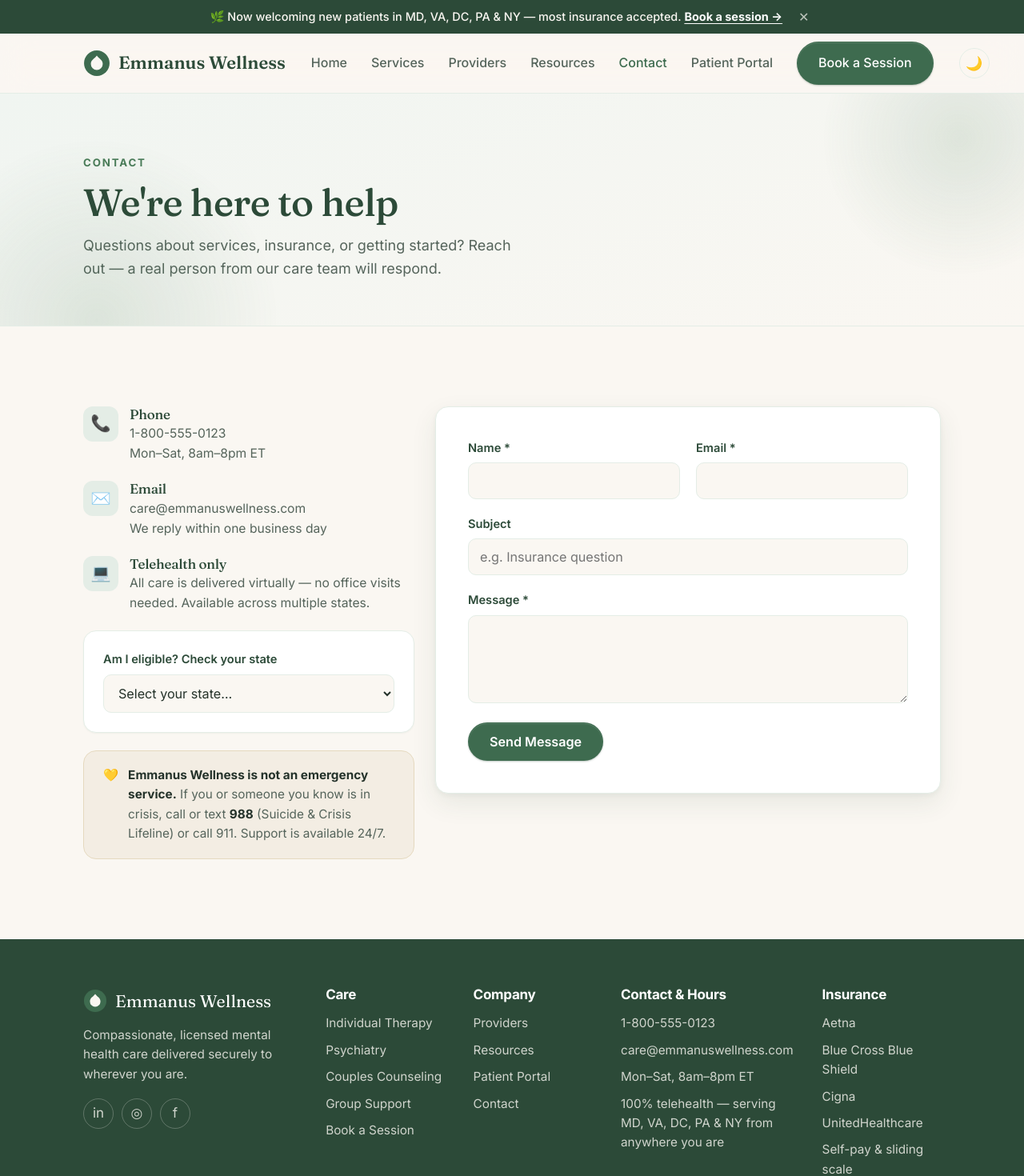
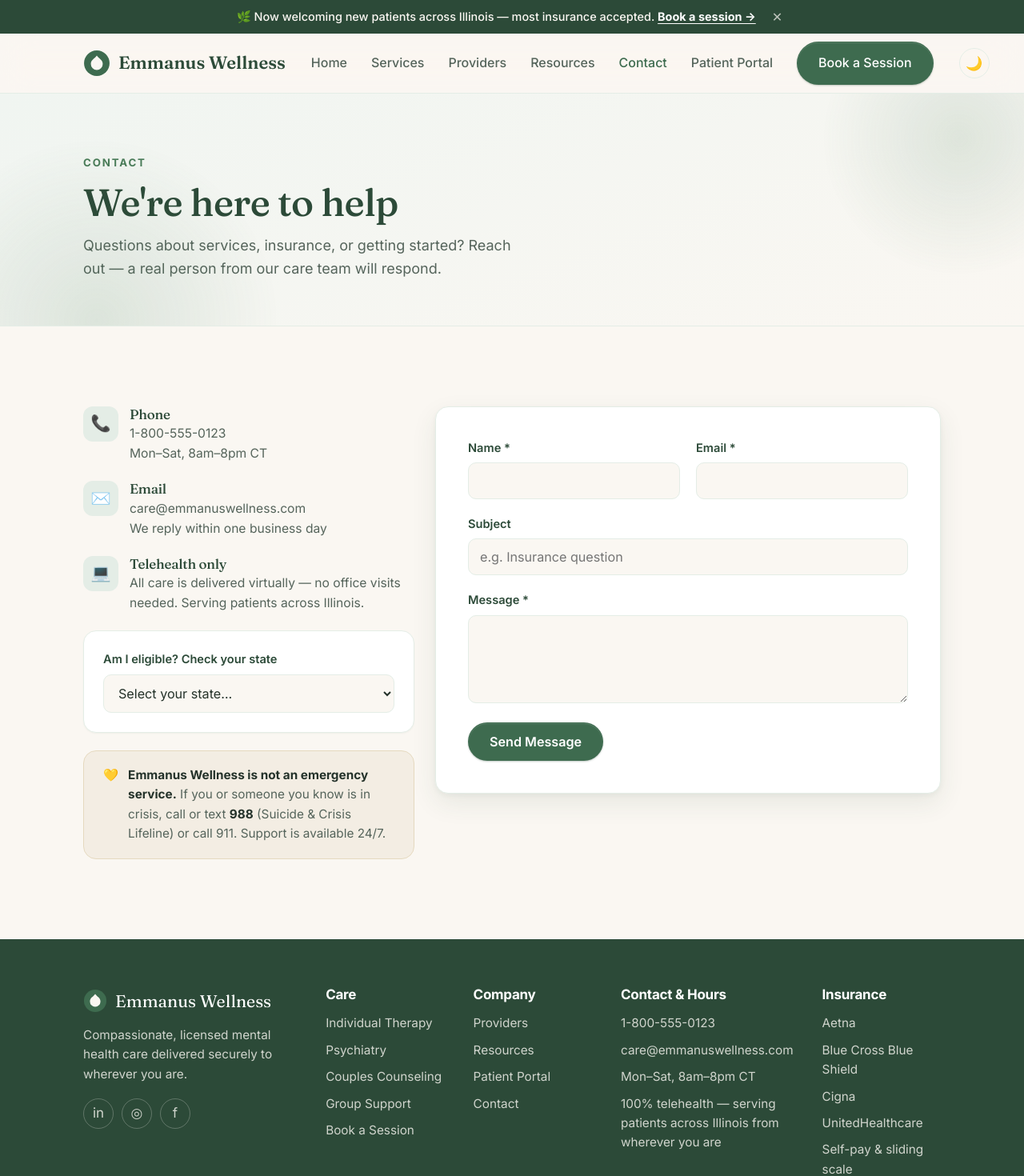
Before and after one commit to eoforidanso/emmanus, a React (Vite) app: page /contact in a window 1280 px wide. Shown: the top 1470 px of the page at 80% size. Built offline with nearby package versions, Linux system fonts and the light colour scheme.

Commit message:
Illinois-only licensure
Dr. Ofori-Danso is certified in Illinois only: state checker list,
announcement bar, footer coverage line, Contact page, and JSON-LD
areaServed all corrected; hours switched from ET to Central Time.

Co-Authored-By: Claude Fable 5 <noreply@anthropic.com>

```diff
--- a/index.html
+++ b/index.html
@@ -55,7 +55,7 @@
         "telephone": "+1-800-555-0123",
         "email": "care@emmanuswellness.com",
         "openingHours": "Mo-Sa 08:00-20:00",
-        "areaServed": ["Maryland", "Virginia", "District of Columbia", "Pennsylvania", "New York"],
+        "areaServed": "Illinois",
         "founder": {
           "@type": "Person",
           "name": "Emmanuel Ofori-Danso",
--- a/src/components/AnnouncementBar.jsx
+++ b/src/components/AnnouncementBar.jsx
@@ -13,8 +13,8 @@ export default function AnnouncementBar() {
   return (
     <div className="announce" role="region" aria-label="Announcement">
       <span>
-        🌿 Now welcoming new patients in MD, VA, DC, PA &amp; NY — most
-        insurance accepted.{" "}
+        🌿 Now welcoming new patients across Illinois — most insurance
+        accepted.{" "}
         <a href={PORTAL_URL} target="_blank" rel="noopener noreferrer">
           Book a session →
         </a>
--- a/src/components/Footer.jsx
+++ b/src/components/Footer.jsx
@@ -69,10 +69,10 @@ export default function Footer() {
             <ul>
               <li><a href="tel:+18005550123">1-800-555-0123</a></li>
               <li><a href="mailto:care@emmanuswellness.com">care@emmanuswellness.com</a></li>
-              <li>Mon–Sat, 8am–8pm ET</li>
+              <li>Mon–Sat, 8am–8pm CT</li>
               <li>
-                100% telehealth — serving MD, VA, DC, PA &amp; NY from
-                anywhere you are
+                100% telehealth — serving patients across Illinois from
+                wherever you are
               </li>
             </ul>
           </div>
--- a/src/data.js
+++ b/src/data.js
@@ -72,14 +72,7 @@ export const CONDITIONS = [
   { icon: "🧭", label: "Life Transitions" },
 ];
 
-// Placeholder — replace with the states Dr. Ofori-Danso actually holds licensure in.
-export const LICENSED_STATES = [
-  "Maryland",
-  "Virginia",
-  "District of Columbia",
-  "Pennsylvania",
-  "New York",
-];
+export const LICENSED_STATES = ["Illinois"];
 
 export const INSURERS = [
   "Aetna",
--- a/src/pages/Contact.jsx
+++ b/src/pages/Contact.jsx
@@ -34,7 +34,7 @@ export default function Contact() {
                   <p>
                     <a href="tel:+18005550123">1-800-555-0123</a>
                     <br />
-                    Mon–Sat, 8am–8pm ET
+                    Mon–Sat, 8am–8pm CT
                   </p>
                 </div>
               </div>
@@ -57,7 +57,7 @@ export default function Contact() {
                   <h4>Telehealth only</h4>
                   <p>
                     All care is delivered virtually — no office visits needed.
-                    Available across multiple states.
+                    Serving patients across Illinois.
                   </p>
                 </div>
               </div>
```
